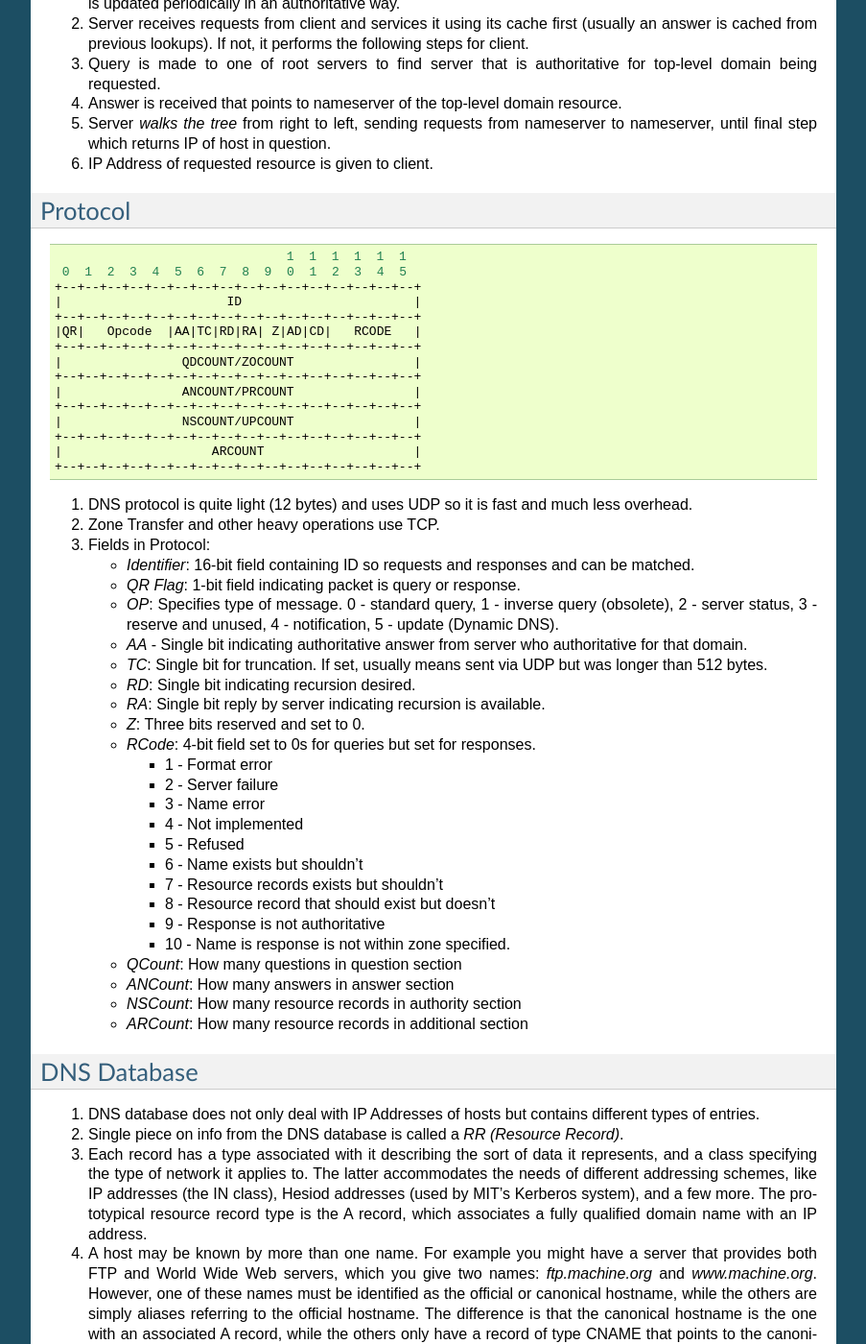
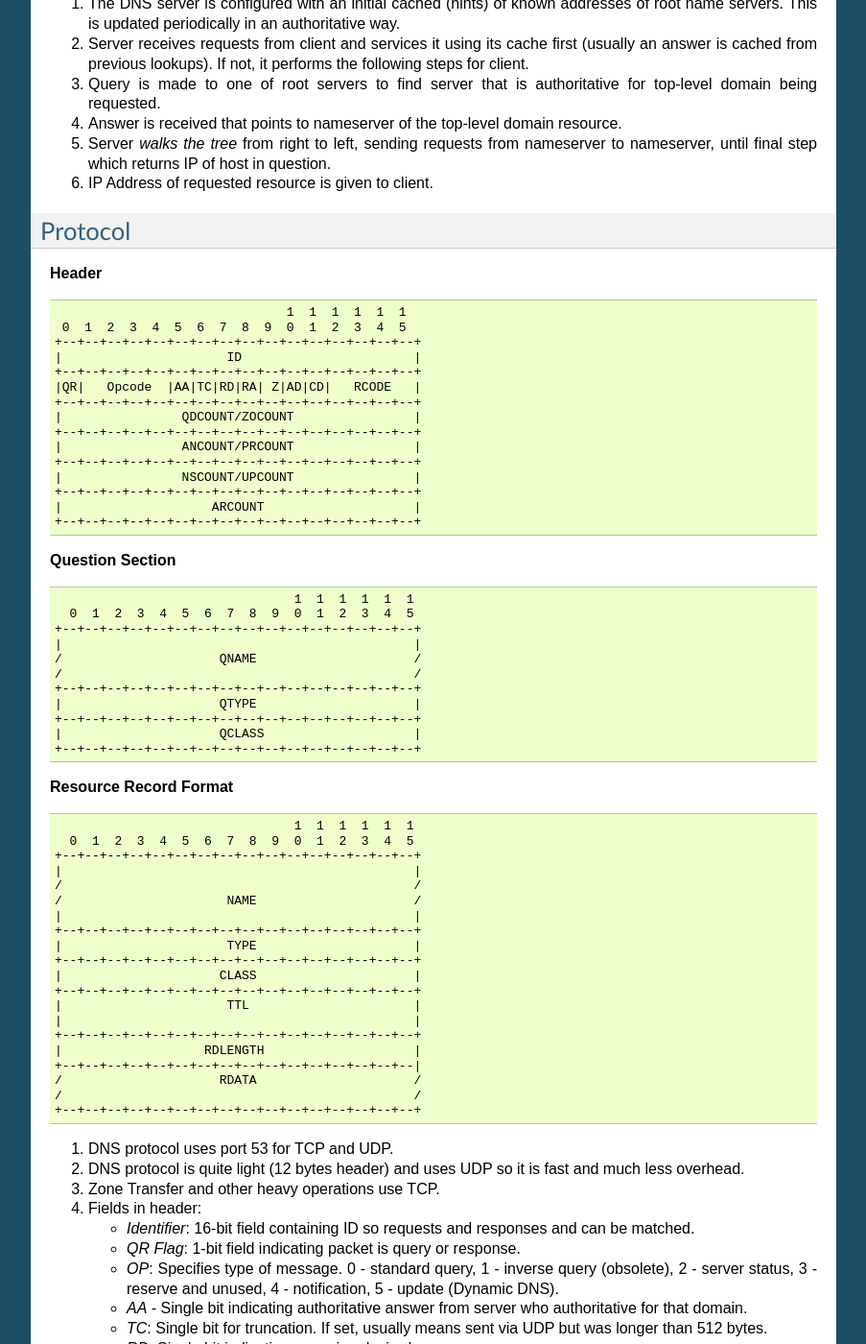
Before and after one commit to amituttam/notes, a Sphinx documentation site: the page built from docs/networking/dns.rst, in a window 1280 px wide and 1400 px high, scrolled down 1886 px. Shown: the whole window at 96% size, without its empty margins (198-1101 px from the left). Built offline with Sphinx 7.4.7, drawn with Linux system fonts in a browser that asks for light colours; some of the changed text lies outside the part shown.

Commit message:
Update dns.rst

```diff
--- a/docs/networking/dns.rst
+++ b/docs/networking/dns.rst
@@ -11,6 +11,8 @@
 #. `A DNS Primer <http://danielmiessler.com/study/dns/>`_
 
 #. `Linux Network Administrator's Guide, 2nd Edition <http://oreilly.com/catalog/linag2/book/ch06.html>`_
+
+#. `RFC 1035 - DOMAIN NAMES - IMPLEMENTATION AND SPECIFICATION <https://www.ietf.org/rfc/rfc1035.txt>`_
 
 DNS is the Domain Name System used for obtaining IP Addresses from FQDN
 (Fully Qualified Domain Names). An FQDN is an absolute name and provides
@@ -104,7 +106,9 @@
 Protocol
 --------
 
-.. code-block:: sh
+**Header**
+
+.. code-block:: none
 
                                            1  1  1  1  1  1
              0  1  2  3  4  5  6  7  8  9  0  1  2  3  4  5
@@ -122,12 +126,56 @@
             |                    ARCOUNT                    |
             +--+--+--+--+--+--+--+--+--+--+--+--+--+--+--+--+
 
-#. DNS protocol is quite light (12 bytes) and uses UDP so it is fast and
+**Question Section**
+
+.. code-block:: none
+
+                                    1  1  1  1  1  1
+      0  1  2  3  4  5  6  7  8  9  0  1  2  3  4  5
+    +--+--+--+--+--+--+--+--+--+--+--+--+--+--+--+--+
+    |                                               |
+    /                     QNAME                     /
+    /                                               /
+    +--+--+--+--+--+--+--+--+--+--+--+--+--+--+--+--+
+    |                     QTYPE                     |
+    +--+--+--+--+--+--+--+--+--+--+--+--+--+--+--+--+
+    |                     QCLASS                    |
+    +--+--+--+--+--+--+--+--+--+--+--+--+--+--+--+--+
+
+**Resource Record Format**
+
+.. code-block:: none
+
+                                    1  1  1  1  1  1
+      0  1  2  3  4  5  6  7  8  9  0  1  2  3  4  5
+    +--+--+--+--+--+--+--+--+--+--+--+--+--+--+--+--+
+    |                                               |
+    /                                               /
+    /                      NAME                     /
+    |                                               |
+    +--+--+--+--+--+--+--+--+--+--+--+--+--+--+--+--+
+    |                      TYPE                     |
+    +--+--+--+--+--+--+--+--+--+--+--+--+--+--+--+--+
+    |                     CLASS                     |
+    +--+--+--+--+--+--+--+--+--+--+--+--+--+--+--+--+
+    |                      TTL                      |
+    |                                               |
+    +--+--+--+--+--+--+--+--+--+--+--+--+--+--+--+--+
+    |                   RDLENGTH                    |
+    +--+--+--+--+--+--+--+--+--+--+--+--+--+--+--+--|
+    /                     RDATA                     /
+    /                                               /
+    +--+--+--+--+--+--+--+--+--+--+--+--+--+--+--+--+
+
+
+#. DNS protocol uses port 53 for TCP and UDP.
+
+#. DNS protocol is quite light (12 bytes header) and uses UDP so it is fast and
    much less overhead.
 
 #. Zone Transfer and other heavy operations use TCP.
 
-#. Fields in Protocol:
+#. Fields in header:
 
    * *Identifier*: 16-bit field containing ID so requests and responses
      and can be matched.
@@ -178,7 +226,7 @@
 #. DNS database does not only deal with IP Addresses of hosts but
    contains different types of entries.
 
-#. Single piece on info from the DNS database is called a *RR (Resource
+#. Single piece of info from the DNS database is called a *RR (Resource
    Record)*.
 
 #. Each record has a type associated with it describing the sort of data
@@ -340,6 +392,22 @@
    which location to route to.
 
 #. Like a CDN for your DNS.
+
+#. When you deploy identical servers at multiple nodes, on multiple networks,
+   in widely diverse geographical locations, all using Anycast, you're
+   effectively adding global load-balancing functionality to your DNS
+   service. Importantly, the load-balancing logic is completely invisible
+   to the DNS servers; it's moved down the stack from the application to
+   the network layer. Because each node advertises the same IP address,
+   user traffic is shared between servers globally, handled transparently
+   by the network itself using standard BGP routing.
+
+#. An example of this would be to list your DNS servers as 1.2.3.4 and 1.2.3.5.
+   Your routers would announce a route for 1.2.3/24 out of multiple datacenters.
+   If you're in Japan and have a datacenter there, chances are you'd end up there.
+   If you're in the US, you'd be sent to your US datacenter. Again, it's based on
+   BGP routing and not actual geographic routing, but that's usually how things
+   break down.
 
 DNS Security
 ------------
```
Also changed, not shown: other parts of docs/networking/dns.rst (+4 -0 lines).
